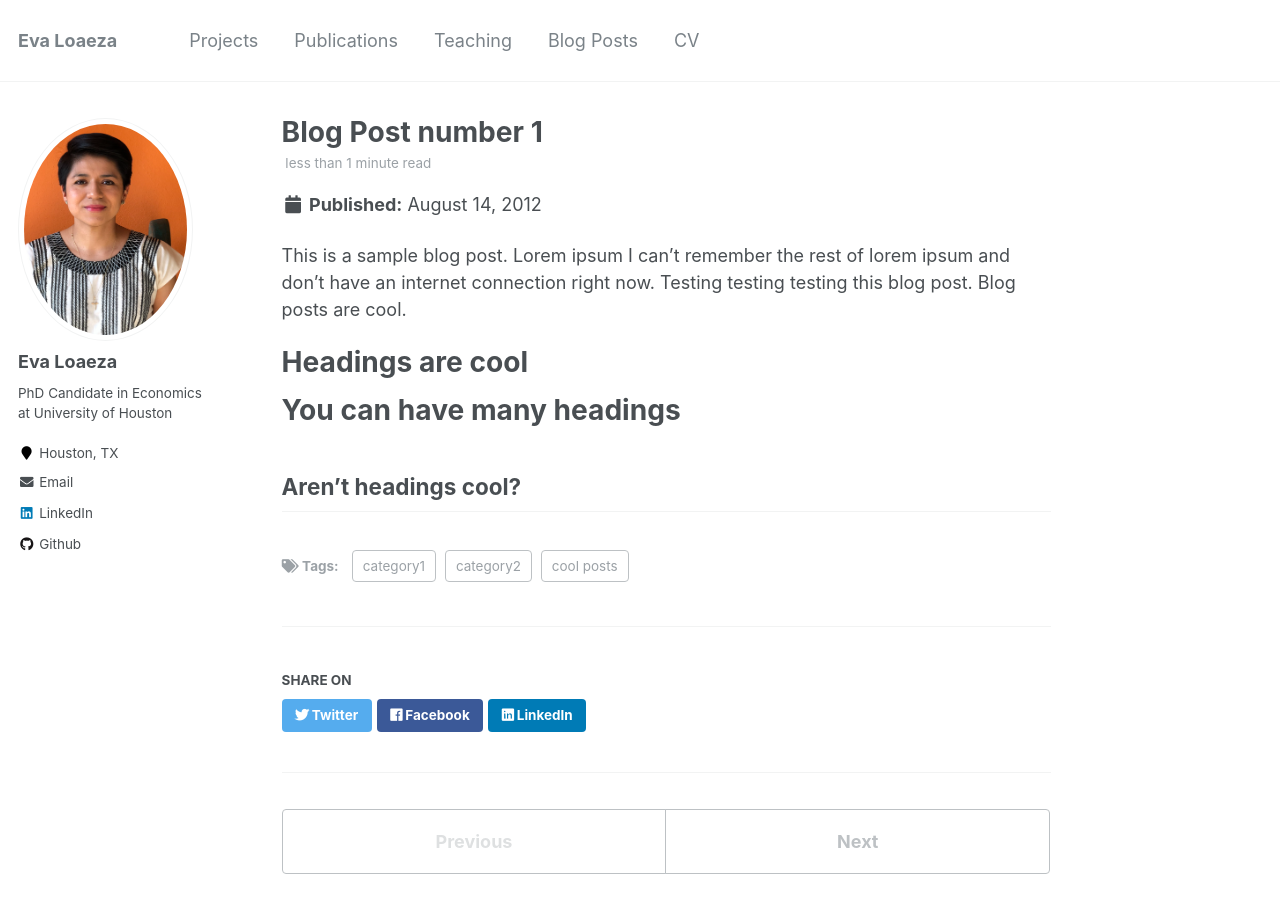
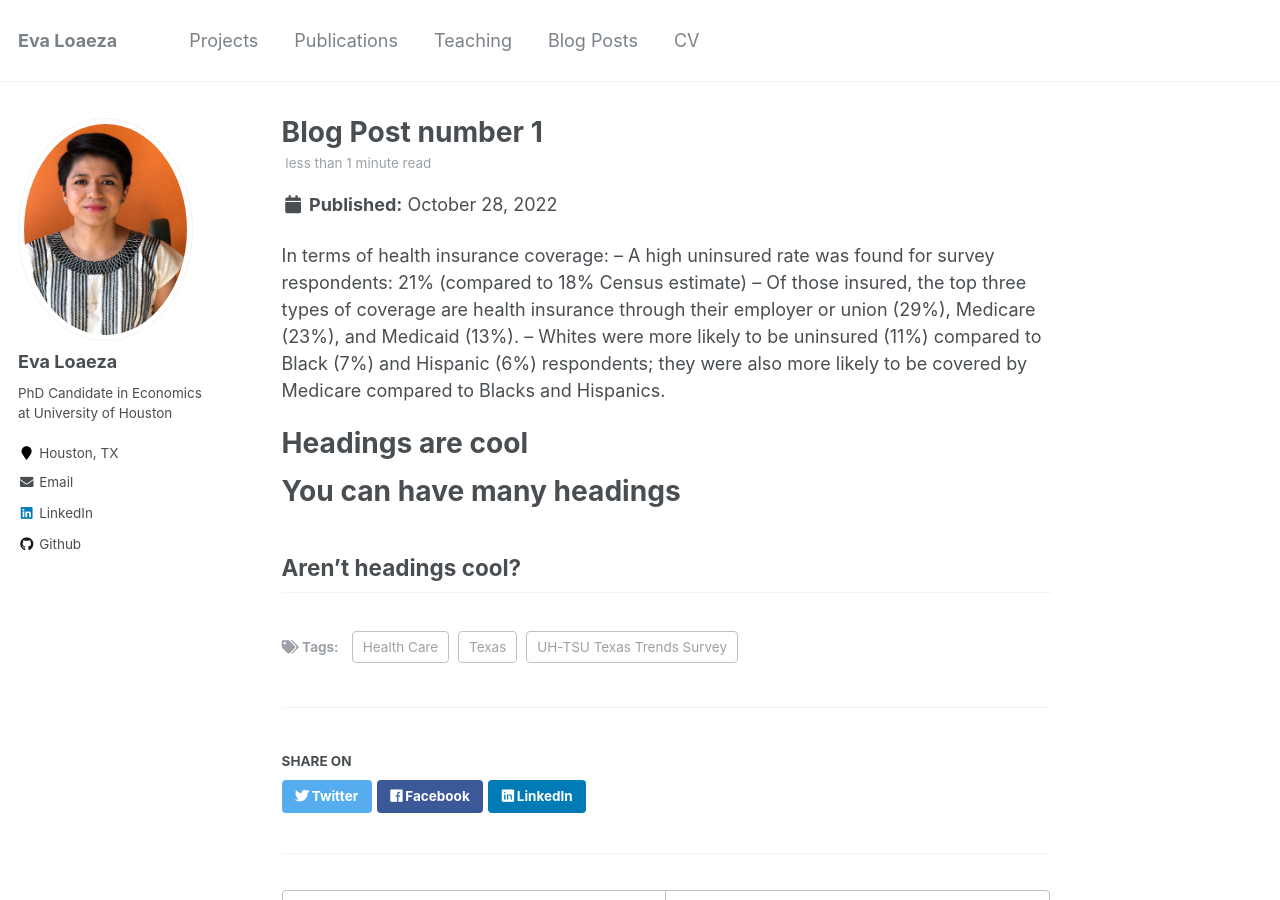
Before and after one commit to evaloaeza/evaloaeza.github.io, a Jekyll site: the page built from _posts/2012-08-14-blog-post-1.md, in a window 1280 px wide and 900 px high. Built offline with Jekyll 4.4.1, drawn with Linux system fonts in a browser that asks for light colours.

Commit message:
Update 2012-08-14-blog-post-1.md

```diff
--- a/_posts/2012-08-14-blog-post-1.md
+++ b/_posts/2012-08-14-blog-post-1.md
@@ -1,14 +1,19 @@
 ---
 title: 'Blog Post number 1'
-date: 2012-08-14
-permalink: /posts/2012/08/blog-post-1/
+date: 2022-10-28
+permalink: /posts/2022/10/blog-post-1/
 tags:
-  - cool posts
-  - category1
-  - category2
+  - UH-TSU Texas Trends Survey
+  - Health Care
+  - Texas
 ---
 
-This is a sample blog post. Lorem ipsum I can't remember the rest of lorem ipsum and don't have an internet connection right now. Testing testing testing this blog post. Blog posts are cool.
+
+In terms of health insurance coverage:
+– A high uninsured rate was found for survey respondents: 21% (compared to 18% Census estimate)
+– Of those insured, the top three types of coverage are health insurance through their employer or union (29%), Medicare (23%), and Medicaid (13%).
+– Whites were more likely to be uninsured (11%) compared to Black (7%) and Hispanic (6%) respondents; they were also more likely to be covered by Medicare compared to Blacks and Hispanics.
+
 
 Headings are cool
 ======
```
